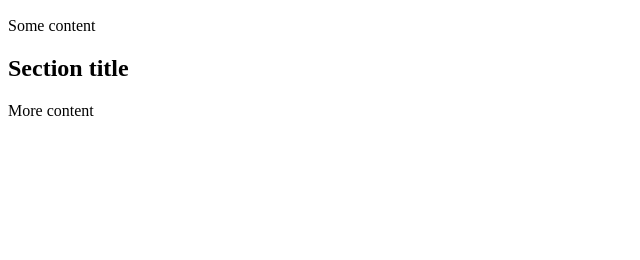
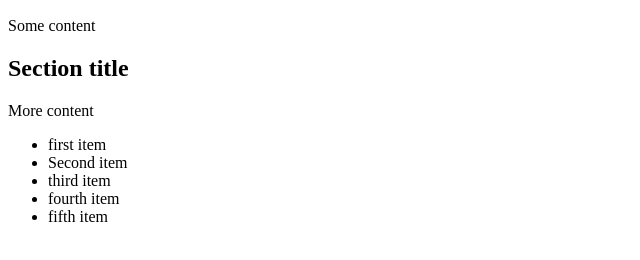
Before and after one commit to verdantpath/jquery-select-specific-siblings, a plain HTML site: page index.html in a window 1280 px wide. Shown: the part 110-370 px from the top of the page, without its empty margins (0-640 px from the left). Drawn offline with nearby package versions, Linux system fonts and the light colour scheme.

Commit message:
update html

```diff
--- a/index.html
+++ b/index.html
@@ -12,8 +12,17 @@
   <h2>Section title</h2>
   <p>More content</p>
 </div>
+<ul>
+  <li>first item</li>
+  <li class="selected">Second item</li>
+  <li>third item</li>
+  <li>fourth item</li>
+  <li>fifth item</li>
+</ul>
 <script type="text/JavaScript" src="http://ajax.googleapis.com/ajax/libs/jquery/1.11.0/jquery.min.js"></script>
 <script type="text/Javascript">
+  // $('h1 + h2').addClass('selected'); // selects only h2's that are immediately following and h1
+  // $('h1').siblings('h2, h3, p').addClass('selected'); // selects all siblings that are filtered in the parameter
 
 </script>
 </body>
```
